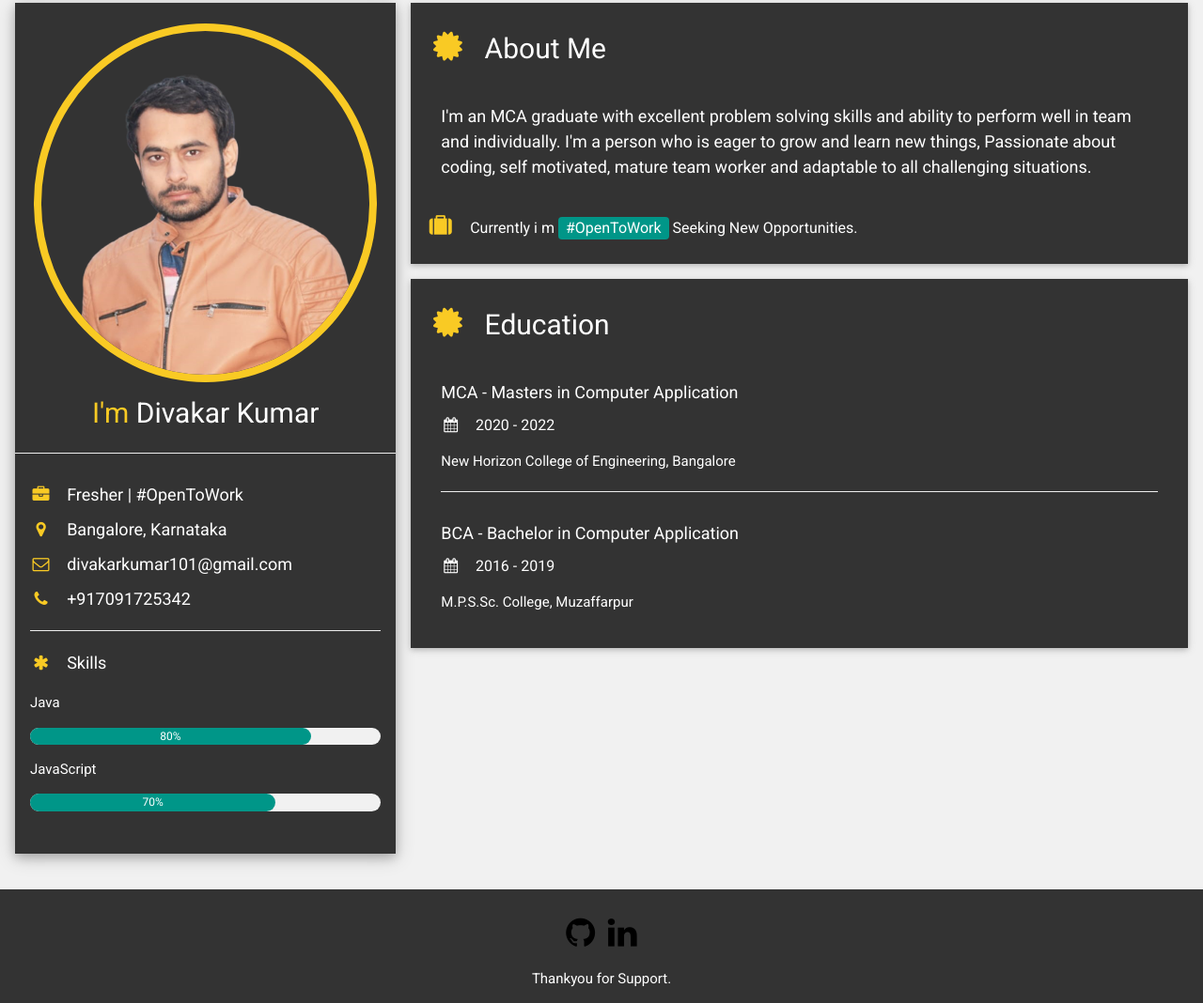
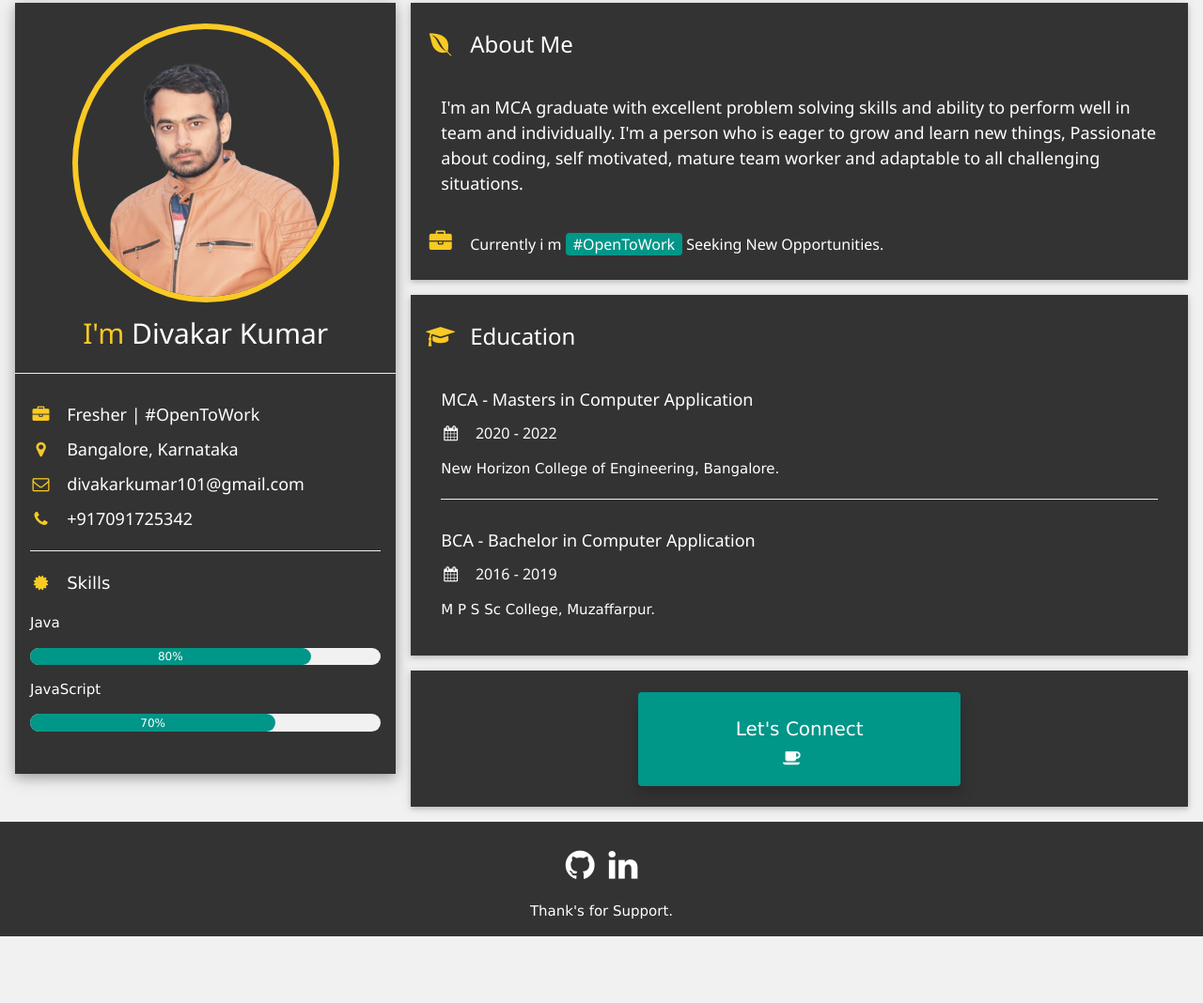
Before and after one commit to DivakarKumar101/Divakar-Portfolio, a plain HTML site: page index.html in a window 1280 px wide. Shown: the part 36-1104 px from the top of the page at 94% size. After the commit the page ends 1033 px from the top, so only its background shows below. Drawn offline with nearby package versions, Linux system fonts and the light colour scheme.

Commit message:
happy contribution

```diff
--- a/index.html
+++ b/index.html
@@ -2,24 +2,12 @@
 <html>
 
 <head>
-    <title>CV</title>
+    <title>Portfolio</title>
     <meta charset="UTF-8">
     <meta name="viewport" content="width=device-width, initial-scale=1">
     <link rel="stylesheet" href="https://www.w3schools.com/w3css/4/w3.css">
     <link rel='stylesheet' href='https://fonts.googleapis.com/css?family=Roboto'>
     <link rel="stylesheet" href="https://cdnjs.cloudflare.com/ajax/libs/font-awesome/4.7.0/css/font-awesome.min.css">
-    <style>
-        html,
-        body,
-        h1,
-        h2,
-        h3,
-        h4,
-        h5,
-        h6 {
-            font-family: "Roboto", sans-serif
-        }
-    </style>
 </head>
 
 <body class="w3-light-grey">
@@ -36,17 +24,23 @@
                 <div class="w3-text-grey w3-card-4" style="background:#333333">
                     <div class="w3-display-container w3-center">
                         <br>
-                        <img src="/images/pic.png" style="width:90%; border-radius: 50%; border: 8px solid #f9ca24;" alt="Profile Pic">
+                        <img src="/images/pic.png" style="width:70%; border-radius: 50%; border: 6px solid #f9ca24;"
+                            alt="Profile Pic">
                     </div>
                     <h2 class="w3-center w3-text-white"><span style="color:#f9ca24">I'm </span>Divakar Kumar</h2>
                     <hr>
                     <div class="w3-container">
-                        <h5 class="w3-text-white"><i class="fa fa-briefcase fa-fw w3-margin-right" style="color:#f9ca24"></i>Fresher | #OpenToWork</h5>
-                        <h5 class="w3-text-white"><i class="fa fa-map-marker fa-fw w3-margin-right" style="color:#f9ca24"></i>Bangalore, Karnataka</h5>
-                        <h5 class="w3-text-white"><i class="fa fa-envelope-o fa-fw w3-margin-right" style="color:#f9ca24"></i>divakarkumar101@gmail.com</h5>
-                        <h5 class="w3-text-white"><i class="fa fa-phone fa-fw w3-margin-right" style="color:#f9ca24"></i>+917091725342</h5>
+                        <h5 class="w3-text-white"><i class="fa fa-briefcase fa-fw w3-margin-right"
+                                style="color:#f9ca24"></i>Fresher | #OpenToWork</h5>
+                        <h5 class="w3-text-white"><i class="fa fa-map-marker fa-fw w3-margin-right"
+                                style="color:#f9ca24"></i>Bangalore, Karnataka</h5>
+                        <h5 class="w3-text-white"><i class="fa fa-envelope-o fa-fw w3-margin-right"
+                                style="color:#f9ca24"></i>divakarkumar101@gmail.com</h5>
+                        <h5 class="w3-text-white"><i class="fa fa-phone fa-fw w3-margin-right"
+                                style="color:#f9ca24"></i>+917091725342</h5>
                         <hr>
-                        <p class="w3-large w3-text-white"><i class="fa fa-asterisk fa-fw w3-margin-right" style="color:#f9ca24"></i>Skills</p>
+                        <p class="w3-large w3-text-white"><i class="fa fa-certificate fa-fw w3-margin-right"
+                                style="color:#f9ca24"></i>Skills</p>
 
                         <p class="w3-text-white">Java</p>
                         <div class="w3-light-grey w3-round-xlarge w3-small">
@@ -68,49 +62,65 @@
             <div class="w3-twothird">
 
                 <div class="w3-container w3-card w3-margin-bottom" style="background:#333333">
-                    <h2 class="w3-text-white w3-padding-16"><i
-                        class="fa fa-certificate fa-fw w3-margin-right w3-xxlarge" style="color:#f9ca24"></i>About Me</h2>
+                    <h3 class="w3-text-white w3-padding-16"><i class="fa fa-envira fa-fw w3-margin-right w3-xlarge"
+                            style="color:#f9ca24"></i>About Me</h3>
                     <div class="w3-container">
-                    <h5 class="w3-text-white">I'm an MCA graduate with excellent problem solving skills and ability to perform well in team and individually.
-                        I'm a person who is eager to grow and learn new things, Passionate about coding, self motivated, mature team worker and adaptable to all challenging situations.
+                        <h5 class="w3-text-white">I'm an MCA graduate with excellent problem solving skills and ability
+                            to perform well in team and individually.
+                            I'm a person who is eager to grow and learn new things, Passionate about coding, self
+                            motivated, mature team worker and adaptable to all challenging situations.
                         </h5>
-                    <!-- <hr> -->
                     </div>
                     <h6 class="w3-padding-16 w3-text-white">
-                        <i class="fa fa-suitcase fa-fw w3-margin-right w3-xlarge" style="color:#f9ca24"></i>Currently i m <span
-                            class="w3-tag w3-teal w3-round">#OpenToWork</span> Seeking New Opportunities.
+                        <i class="fa fa-briefcase fa-fw w3-margin-right w3-xlarge" style="color:#f9ca24"></i>Currently i
+                        m <span class="w3-tag w3-teal w3-round">#OpenToWork</span> Seeking New Opportunities.
                     </h6>
                 </div>
 
-                <div class="w3-container w3-card" style="background:#333333">
-                    <h2 class="w3-text-white w3-padding-16"><i
-                            class="fa fa-certificate fa-fw w3-margin-right w3-xxlarge" style="color:#f9ca24"></i>Education</h2>
+                <div class="w3-container w3-card w3-margin-bottom" style="background:#333333">
+                    <h3 class="w3-text-white w3-padding-16"><i class="fa fa-graduation-cap fa-fw w3-margin-right w3-xlarge"
+                            style="color:#f9ca24"></i>Education</h3>
                     <div class="w3-container">
                         <h5 class="w3-text-white">MCA - Masters in Computer Application</h5>
                         <h6 class="w3-text-white"><i class="fa fa-calendar fa-fw w3-margin-right"></i>2020 - 2022</h6>
-                        <p class="w3-text-white">New Horizon College of Engineering, Bangalore</p>
+                        <p class="w3-text-white">New Horizon College of Engineering, Bangalore.</p>
                         <hr>
                     </div>
                     <div class="w3-container">
                         <h5 class="w3-text-white">BCA - Bachelor in Computer Application</h5>
                         <h6 class="w3-text-white"><i class="fa fa-calendar fa-fw w3-margin-right"></i>2016 - 2019</h6>
-                        <p class="w3-text-white">M.P.S.Sc. College, Muzaffarpur</p><br>
+                        <p class="w3-text-white">M P S Sc College, Muzaffarpur.</p><br>
                     </div>
                 </div>
                 <!-- End Right Column -->
+                <div class="w3-container w3-card w3-center" style="background:#333333">
+                    <br>
+                    <a href="https://www.linkedin.com/in/divakar-kumar101/" target="_blank"><button id="myBtn"
+                            class="w3-round w3-text-white w3-teal" style="border: none;
+                        padding: 3% 13% 2% 13%;
+                        box-shadow: 0 8px 16px 0 rgba(0,0,0,0.2);
+                        font-size: 20px;
+                        cursor: pointer;">Let's Connect
+                            <br>
+                            <i class="fa fa-coffee fa-fw w3-margin-right w3-large w3-text-white"></i>
+                        </button></a>
+                    <br>
+                    <br>
                 </div>
-
+            </div>
             <!-- End Grid -->
         </div>
-
         <!-- End Page Container -->
     </div>
 
     <footer class="w3-container w3-center w3-margin-top" style="background-color:#333333">
         <br>
-        <i class="fa fa-github w3-hover-opacity" style="font-size:36px; padding: 5px;"></i>
-        <i class="fa fa-linkedin w3-hover-opacity" style="font-size:36px; padding: 5px"></i>
-        <p class="w3-text-white">Thankyou for Support.</p>
+        <a href="https://github.com/DivakarKumar101" target="_blank"><i
+                class="fa fa-github w3-hover-opacity w3-text-white" style="font-size:36px; padding: 5px;"></i></a>
+        <a href="https://www.linkedin.com/in/divakar-kumar101/" target="_blank"><i
+                class="fa fa-linkedin w3-hover-opacity w3-text-white" style="font-size:36px; padding: 5px"></i></a>
+        <p class="w3-text-white">Thank's for Support.</p>
     </footer>
 </body>
+
 </html>
```
Lines whose indentation alone changed are shown as unchanged.
